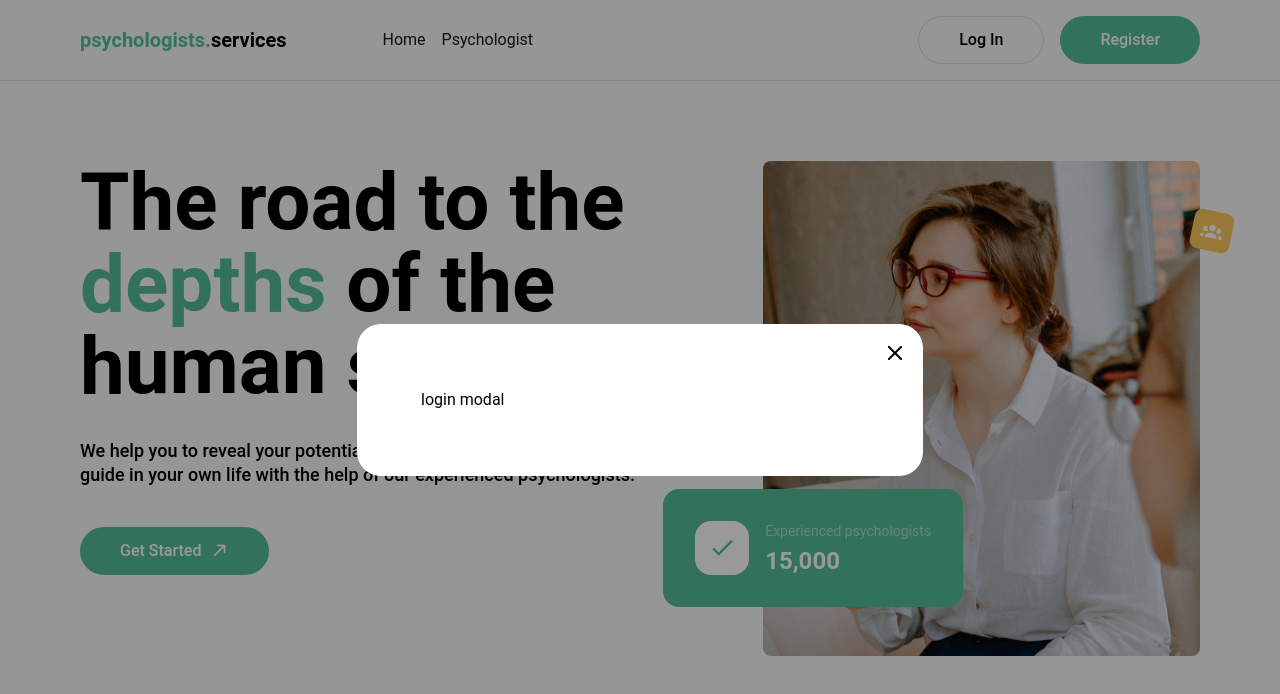
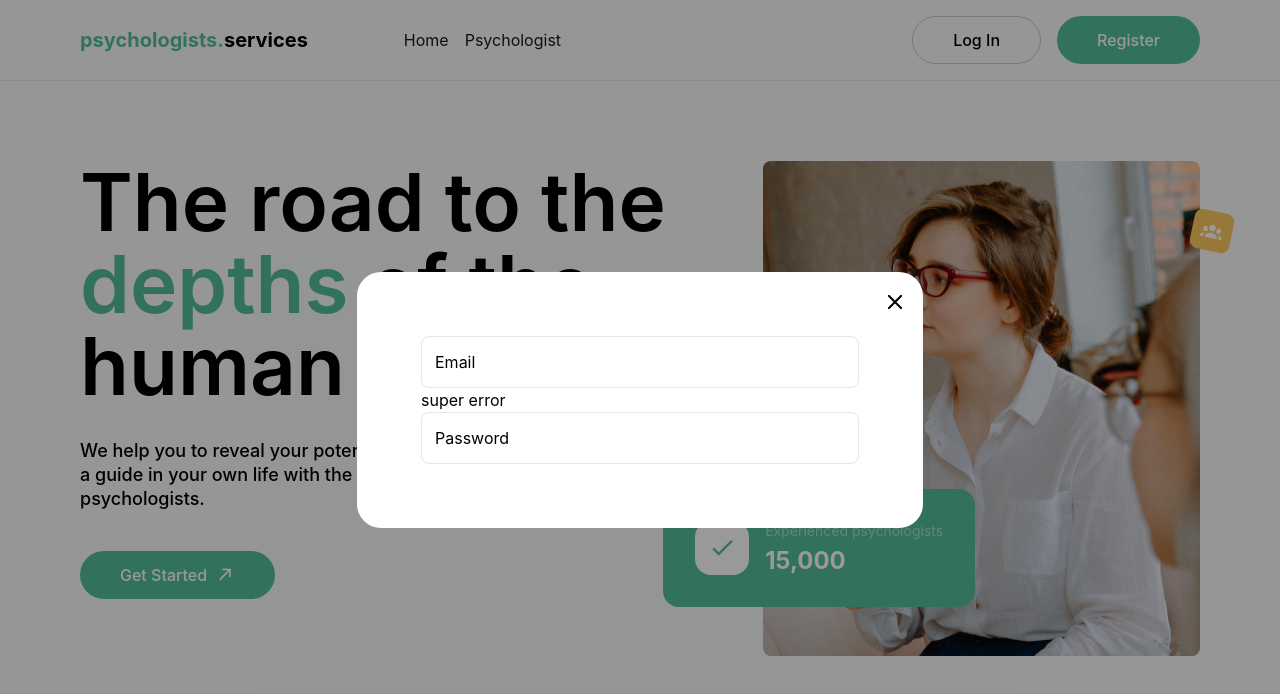
Before and after one commit to oleksandr-chumak/client-psychologist-service-frontend, a Vue app: page / in a window 1280 px wide. Both pictures are taken after a click on the button "Log In". Shown: the top 694 px of the page. Built offline with nearby package versions, Linux system fonts and the light colour scheme.

Commit message:
feat: added tailwind prefix(tw-)

```diff
--- a/src/main.ts
+++ b/src/main.ts
@@ -1,4 +1,3 @@
-import './index.css';
 
 import 'vuetify/styles';
 import { createVuetify } from 'vuetify';
@@ -8,6 +7,8 @@ import { fa } from "vuetify/iconsets/fa";
 import { aliases, mdi } from 'vuetify/iconsets/mdi';
 import "@mdi/font/css/materialdesignicons.css";
 import "@fortawesome/fontawesome-free/css/all.css"; //
+
+import './index.css';
 
 import { createApp } from 'vue';
 import App from './App.vue';
--- /dev/null
+++ b/src/modules/auth/components/forms/LoginForm.vue
@@ -0,0 +1,20 @@
+<script lang="ts">
+import { defineComponent } from 'vue';
+import FormInput from '@/modules/components/inputs/FormInput.vue';
+
+export default defineComponent({
+  name: 'LoginForm',
+  components: { FormInput }
+});
+</script>
+
+<template>
+  <form-input placeholder="Email"
+              error="super error"
+  ></form-input>
+  <form-input placeholder="Password"></form-input>
+</template>
+
+<style scoped>
+
+</style>
--- /dev/null
+++ b/src/modules/auth/components/forms/RegistrationForm.vue
@@ -0,0 +1,15 @@
+<script lang="ts">
+import { defineComponent } from 'vue';
+
+export default defineComponent({
+  name: 'RegistrationForm'
+});
+</script>
+
+<template>
+ test
+</template>
+
+<style scoped>
+
+</style>
--- a/src/modules/auth/components/modals/LoginModal.vue
+++ b/src/modules/auth/components/modals/LoginModal.vue
@@ -1,9 +1,10 @@
 <script lang="ts">
 import { defineComponent } from 'vue';
 import TeleportModal from '@/modules/components/TeleportModal.vue';
+import LoginForm from '@/modules/auth/components/forms/LoginForm.vue';
 
 export default defineComponent({
-  components: { TeleportModal },
+  components: { LoginForm, TeleportModal },
   emits: ['close'],
   props: {
     open: {
@@ -28,6 +29,6 @@ export default defineComponent({
     @close="handleClose"
     :open="props.open"
   >
-    login modal
+    <login-form></login-form>
   </teleport-modal>
 </template>
--- a/src/modules/components/NavigationLink.vue
+++ b/src/modules/components/NavigationLink.vue
@@ -14,9 +14,9 @@ const props = withDefaults(defineProps<{
 const linkClass = computed(() => {
   return [
     {
-      'text-[#191A15] font-normal leading-5': props.linkStyle === 'text',
-      'block w-fit py-3.5 px-10 text-base leading-5 font-medium rounded-full bg-main text-white': props.linkStyle === 'button',
-      "relative after:content-[''] after:absolute after:-bottom-3 after:left-1/2 after:-translate-x-1/2 after:w-2 after:h-2 after:rounded-full after:bg-main" : props.linkStyle === "text" && props.active
+      'tw-text-[#191A15] tw-font-normal tw-leading-5': props.linkStyle === 'text',
+      'tw-block tw-w-fit tw-py-3.5 tw-px-10 tw-text-base tw-leading-5 tw-font-medium tw-rounded-full tw-bg-main tw-text-white': props.linkStyle === 'button',
+      "tw-relative tw-after:content-[''] tw-after:absolute tw-after:-bottom-3 tw-after:left-1/2 tw-after:-translate-x-1/2 tw-after:w-2 tw-after:h-2 tw-after:rounded-full tw-after:bg-main" : props.linkStyle === "text" && props.active
     }
   ];
 });
--- a/src/modules/components/StyledButton.vue
+++ b/src/modules/components/StyledButton.vue
@@ -37,11 +37,11 @@ const handleClick = (event: MouseEvent) => {
 
 const buttonClass = computed(() => {
   return [
-    'py-3.5 px-10 text-base leading-5 font-medium rounded-full',
+    'tw-py-3.5 tw-px-10 tw-text-base tw-leading-5 tw-font-medium tw-rounded-full',
     {
-      'bg-main text-white': props.buttonStyle === 'filled',
-      'border border-[#C7CBCA] text-black bg-transparent py-[13px]': props.buttonStyle === 'outlined',
-      'opacity-50 cursor-not-allowed': props.loading
+      'tw-bg-main tw-text-white': props.buttonStyle === 'filled',
+      'tw-border tw-border-solid tw-border-[#C7CBCA] tw-text-black tw-bg-transparent tw-py-[13px]': props.buttonStyle === 'outlined',
+      'tw-opacity-50 tw-cursor-not-allowed': props.loading
     }
   ];
 });
--- a/src/modules/components/TeleportModal.vue
+++ b/src/modules/components/TeleportModal.vue
@@ -20,8 +20,8 @@ export default defineComponent({
   setup(props, { emit }) {
     const handleModalClose = () => emit('close');
 
-    const computedModalOverlayClass = computed(() => ['fixed top-0 left-0 w-screen h-screen bg-[#00000066]', { [props.modalOverlayClass]: !!props.modalOverlayClass }]);
-    const computedModalContentClass = computed(() => ['fixed top-1/2 left-1/2 -translate-x-1/2 -translate-y-1/2 bg-[white] p-16 rounded-3xl max-w-[566px] w-3/6', { [props.modalContentClass]: !!props.modalContentClass }]);
+    const computedModalOverlayClass = computed(() => ['tw-fixed tw-top-0 tw-left-0 tw-w-screen tw-h-screen tw-bg-[#00000066]', { [props.modalOverlayClass]: !!props.modalOverlayClass }]);
+    const computedModalContentClass = computed(() => ['tw-fixed tw-top-1/2 tw-left-1/2 tw--translate-x-1/2 tw--translate-y-1/2 tw-bg-[white] tw-p-16 tw-rounded-3xl tw-max-w-[566px] tw-w-3/6', { [props.modalContentClass]: !!props.modalContentClass }]);
 
     return {
       handleModalClose,
@@ -41,10 +41,10 @@ export default defineComponent({
         @click="handleModalClose"
       />
       <div :class="computedModalContentClass">
-        <div class="relative">
+        <div class="tw-relative">
           <button
             @click="handleModalClose"
-            class="absolute top-0 right-0 -translate-y-12 translate-x-12"
+            class="tw-absolute tw-top-0 tw-right-0 tw--translate-y-12 tw-translate-x-12"
           >
             <v-icon
               icon="mdi-window-close"
--- /dev/null
+++ b/src/modules/components/inputs/FormInput.vue
@@ -0,0 +1,43 @@
+<script setup lang="ts">
+import { computed } from 'vue';
+
+
+const props = withDefaults(defineProps<{
+  error?: String
+  placeholder?: string
+  inputWrapperClass?: string
+  inputClass?: string
+}>(), {
+  inputClass: ''
+});
+
+const inputClass = computed(() => [
+  'tw-border tw-border-solid tw-border-slate-200 tw-rounded-lg tw-p-[13px] tw-w-full tw-placeholder-[black] tw-placeholder:font-normal tw-placeholder:text-base tw-placeholder:leading-5',
+  {
+    [props.inputClass]: !!props.inputClass,
+    'tw-border-red-300': !!props.error
+  },
+]);
+
+const handleChange = (e) => {
+  console.log(e);
+};
+
+</script>
+
+<template>
+  <div :class="inputWrapperClass">
+    <input
+      :class="inputClass"
+      :placeholder="placeholder"
+      @change="handleChange"
+    />
+    <span v-if="!!error">{{ error }}</span>
+    <slot></slot>
+  </div>
+  <div></div>
+</template>
+
+<style scoped>
+
+</style>
--- a/src/modules/layout/components/LayoutHeader.vue
+++ b/src/modules/layout/components/LayoutHeader.vue
@@ -1,12 +1,12 @@
 <template>
-  <div class="py-4 border-b">
-    <div class="flex justify-between w-full max-w-6xl mx-auto px-4">
-      <div class="flex items-center gap-4">
-        <span class="font-bold text-xl mr-20"><span class="text-main">psychologists.</span>services</span>
+  <div class="tw-py-4 tw-border-b">
+    <div class="tw-flex tw-justify-between tw-w-full tw-max-w-6xl tw-mx-auto px-4">
+      <div class="tw-flex tw-items-center tw-gap-4">
+        <span class="tw-font-bold tw-text-xl tw-mr-20"><span class="tw-text-main">psychologists.</span>services</span>
         <navigation-link to="/">Home</navigation-link>
         <navigation-link to="/">Psychologist</navigation-link>
       </div>
-      <div class="flex gap-4">
+      <div class="tw-flex tw-gap-4">
         <styled-button
           button-style="outlined"
           @click="openLoginModal"
--- a/src/views/HomeView.vue
+++ b/src/views/HomeView.vue
@@ -5,14 +5,14 @@ import HeroImageUrl from '@/assets/hero-image.jpg';
 </script>
 
 <template>
-  <div class="bg-[#F7F9F8]">
+  <div class="tw-bg-[#F7F9F8]">
     <layout-header></layout-header>
-    <div class="flex gap-24 w-full max-w-6xl mx-auto min-h-[calc(100vh-81px)] h-full px-4 py-20">
+    <div class="tw-flex tw-gap-24 tw-w-full tw-max-w-6xl tw-mx-auto tw-min-h-[calc(100vh-81px)] tw-h-full tw-px-4 tw-py-20">
       <div>
-        <h1 class="font-semibold text-[80px] leading-[82px] mb-8">
-          The road to the <span class="text-main">depths</span> of the human soul
+        <h1 class="tw-font-semibold tw-text-[80px] tw-leading-[82px] tw-mb-8">
+          The road to the <span class="tw-text-main">depths</span> of the human soul
         </h1>
-        <p class="font-medium text-lg leading-6 mb-10">
+        <p class="tw-font-medium tw-text-lg tw-leading-6 tw-mb-10">
           We help you to reveal your potential, overcome challenges and find a guide in your own life with the help of our
           experienced psychologists.
         </p>
@@ -20,49 +20,49 @@ import HeroImageUrl from '@/assets/hero-image.jpg';
           link-style="button"
           to=""
         >
-          <div class="flex gap-2 items-center">
+          <div class="tw-flex tw-gap-2 tw-items-center">
             Get Started
             <v-icon
-              class="leading-5"
+              class="tw-leading-5"
               size="20"
               icon="mdi-arrow-top-right"
             />
           </div>
         </navigation-link>
       </div>
-      <div class="relative min-w-[39%] h-full">
+      <div class="tw-relative tw-min-w-[39%] tw-h-full">
         <img
-          class="rounded-lg"
+          class="tw-rounded-lg"
           :src="HeroImageUrl"
           alt="hero image"
         >
         <div
-          class="flex items-center justify-center absolute bottom-1/2 -left-8 -rotate-12 rounded-lg -translate-y-1/2 h-10 w-10 bg-[#4535AF]"
+          class="tw-flex tw-items-center tw-justify-center tw-absolute tw-bottom-1/2 tw--left-8 tw--rotate-12 tw-rounded-lg tw--translate-y-1/2 tw-h-10 tw-w-10 tw-bg-[#4535AF]"
         >
           <v-icon
-            class="text-white rotate-12"
+            class="tw-text-white tw-rotate-12"
             size="22"
             icon="mdi-help"
           />
         </div>
         <div
-          class="flex items-center justify-center absolute top-[10%] -right-8 rotate-12 rounded-lg h-10 w-10 bg-[#FBC75E]"
+          class="tw-flex tw-items-center tw-justify-center tw-absolute tw-top-[10%] tw--right-8 tw-rotate-12 tw-rounded-lg tw-h-10 tw-w-10 tw-bg-[#FBC75E]"
         >
           <v-icon
-            class="text-white"
+            class="tw-text-white"
             size="22"
             icon="mdi-account-group"
           />
         </div>
-        <div class="absolute flex gap-4 bottom-[10%] left-[-100px] p-8 rounded-2xl bg-main text-white">
+        <div class="tw-absolute tw-flex tw-gap-4 tw-bottom-[10%] tw-left-[-100px] tw-p-8 tw-rounded-2xl tw-bg-main tw-text-white">
           <v-icon
-            class="bg-[white] p-[27px] rounded-2xl w-7 h-7 text-main"
+            class="tw-bg-[white] tw-p-[27px] tw-rounded-2xl tw-w-7 tw-h-7 tw-text-main"
             size="28"
             icon="mdi-check"
           />
-          <div class="flex flex-col">
-            <span class="text-[#FBFBFB]/50 text-sm mb-1.5">Experienced psychologists</span>
-            <span class="font-bold text-2xl leading-7">15,000</span>
+          <div class="tw-flex tw-flex-col">
+            <span class="tw-text-[#FBFBFB]/50 tw-text-sm tw-mb-1.5">Experienced psychologists</span>
+            <span class="tw-font-bold tw-text-2xl tw-leading-7">15,000</span>
           </div>
         </div>
       </div>
--- a/tailwind.config.js
+++ b/tailwind.config.js
@@ -4,11 +4,12 @@ export default {
     "./index.html",
     "./src/**/*.{vue,js,ts,jsx,tsx}",
   ],
+  prefix: "tw-",
   theme: {
-    colors: {
-      main: "#54BE96"
-    },
     extend: {
+      colors: {
+        main: "#54BE96"
+      },
       fontFamily: {
         sans: ['Inter', 'sans-serif'],
       },
```
